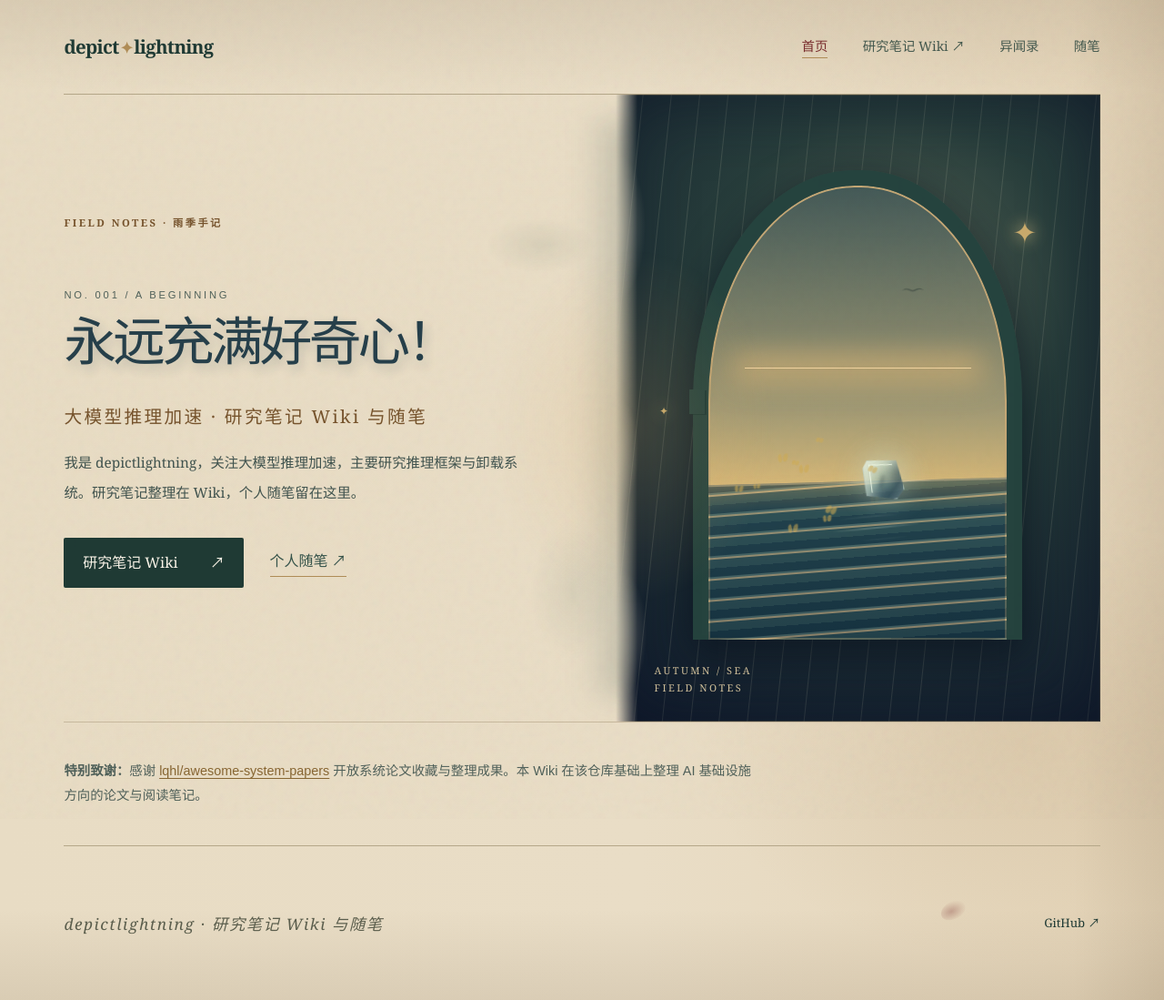
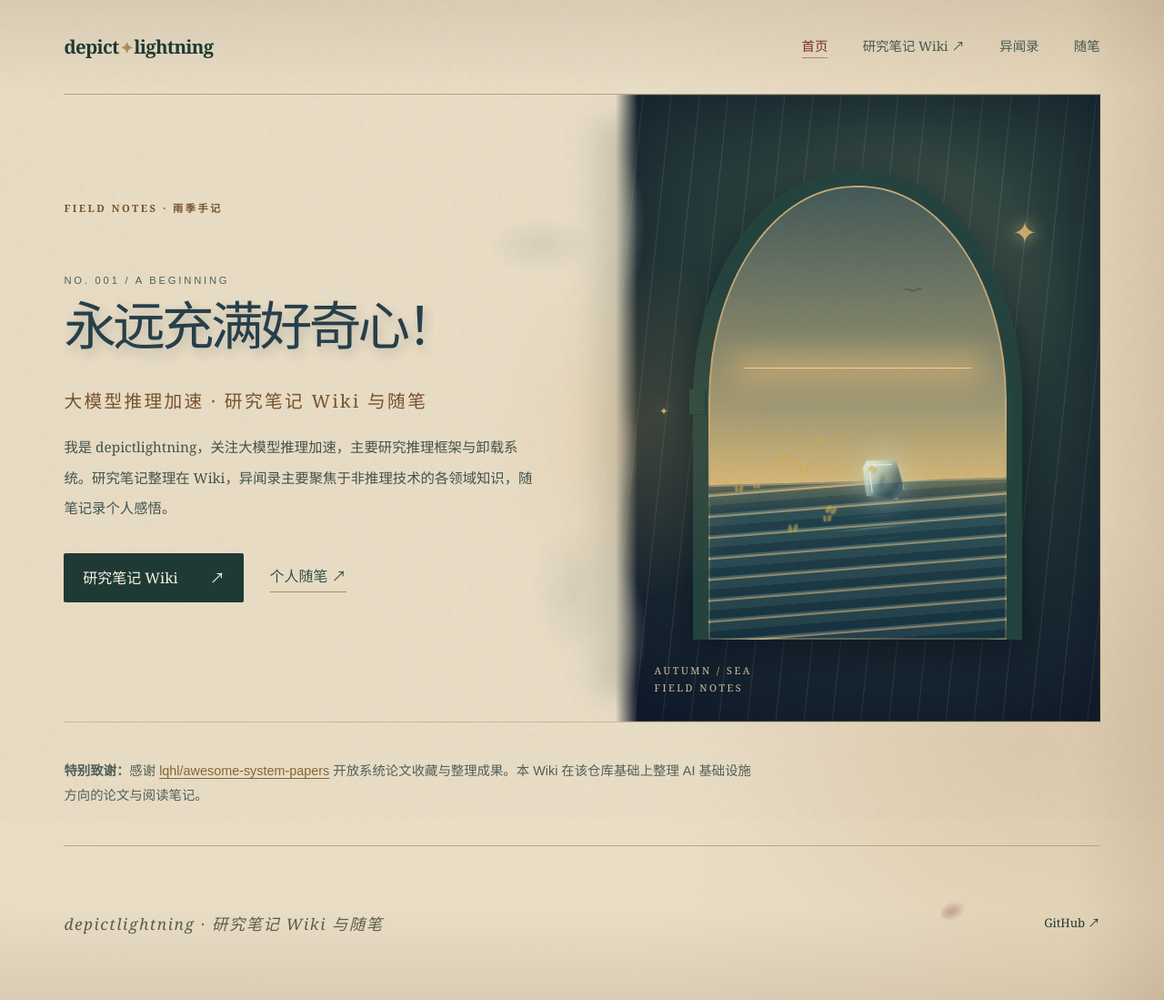
Before and after one commit to depictlightning/depictlightning.github.io, a Jekyll site: the page built from index.html, in a window 1280 px wide. Shown: the whole page at 91% size. Built offline with Jekyll 4.4.1, drawn with Linux system fonts in a browser that asks for light colours.

Commit message:
Update homepage introduction

```diff
--- a/index.html
+++ b/index.html
@@ -11,7 +11,7 @@ description: depictlightning 的研究笔记 Wiki 与随笔：大模型推理加
     <p class="hero-number" aria-hidden="true">NO. 001 / A BEGINNING</p>
     <h1 id="hero-title" class="rain-title"><em data-echo="永远充满好奇心！">永远充满好奇心！</em></h1>
     <p class="hero-lede">大模型推理加速 · 研究笔记 Wiki 与随笔</p>
-    <p class="hero-description">我是 depictlightning，关注大模型推理加速，主要研究推理框架与卸载系统。研究笔记整理在 Wiki，个人随笔留在这里。</p>
+    <p class="hero-description">我是 depictlightning，关注大模型推理加速，主要研究推理框架与卸载系统。研究笔记整理在 Wiki，异闻录主要聚焦于非推理技术的各领域知识，随笔记录个人感悟。</p>
     <div class="home-hero-actions">
       <a class="button-primary" href="https://ai-infra-wiki-erx.pages.dev/">研究笔记 Wiki <span aria-hidden="true">↗</span></a>
       <a class="text-link" href="{{ '/essays/' | relative_url }}">个人随笔 <span aria-hidden="true">↗</span></a>
```
